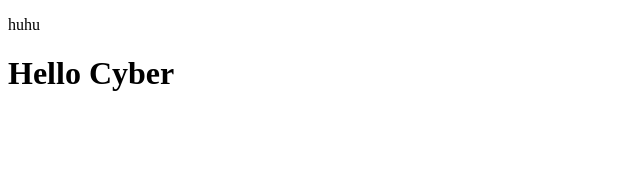
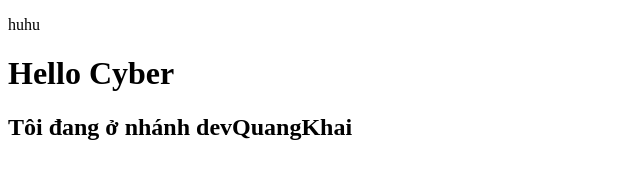
Before and after one commit to QuangKhai-dev/bc68_demogit, a plain HTML site: page index.html in a window 1280 px wide. Shown: the whole page, without its empty margins (0-640 px from the left). Drawn offline with Linux system fonts and the light colour scheme.

Commit message:
vua tao ra nhanh moi va them the h2

```diff
--- a/index.html
+++ b/index.html
@@ -12,10 +12,12 @@
 
   <p>huhu</p>
 
+
 </head>
 
 <body>
   <h1>Hello Cyber</h1>
+  <h2>Tôi đang ở nhánh devQuangKhai</h2>
 </body>
 
 </html>
```
